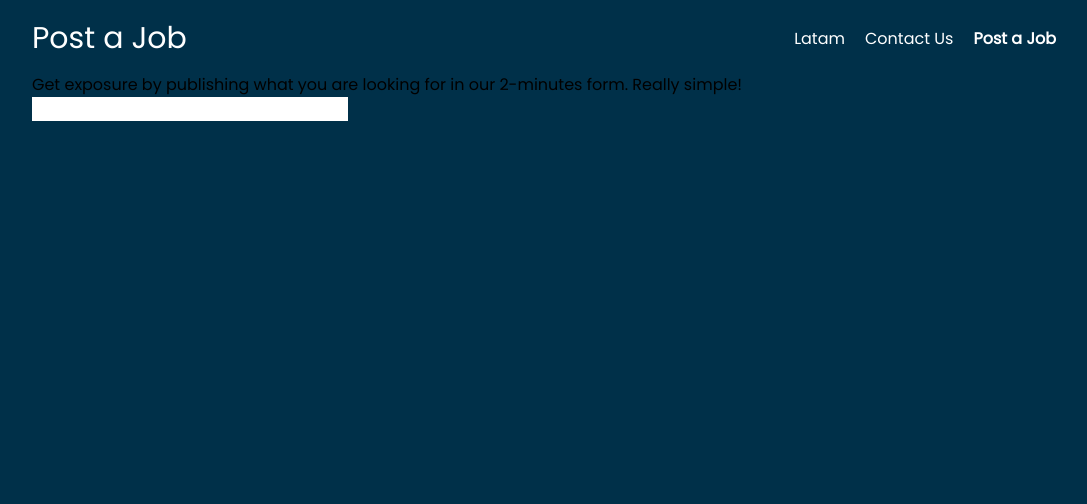
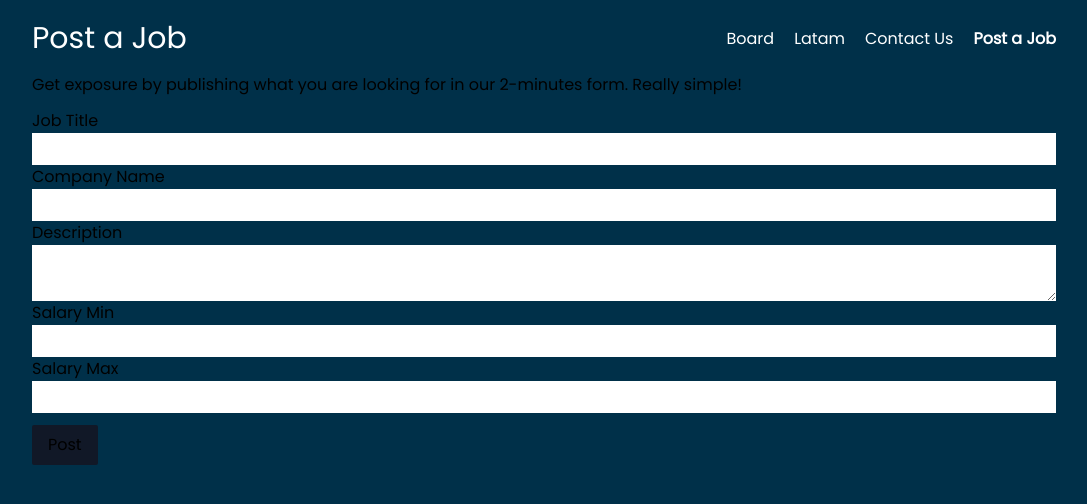
Before and after one commit to Hire-Latam/hire-latam, a Nuxt app: page /post-job in a window 1280 px wide. Shown: the top 504 px of the page, without its empty margins (96-1183 px from the left). Built offline with nearby package versions, Linux system fonts and the light colour scheme.

Commit message:
Add basic form for data

```diff
--- a/components/Navigation.vue
+++ b/components/Navigation.vue
@@ -3,6 +3,9 @@
     <nav class="flex justify-between">
       <a class="text-3xl text-white" href="/">{{ getTitle() }}</a>
       <ul class="flex flex-row items-center invisible sm:visible">
+        <a class="text-white ml-5 hover:underline cursor-pointer" href="/latam">
+          Board
+        </a>
         <a class="text-white ml-5 hover:underline cursor-pointer" href="/latam">
           Latam
         </a>
--- a/pages/post-job.vue
+++ b/pages/post-job.vue
@@ -6,8 +6,26 @@
         Get exposure by publishing what you are looking for in our 2-minutes
         form. Really simple!
       </p>
-      <form>
-        <input type="text" />
+      <form class="mt-3">
+        <div class="flex flex-col">
+          <label> Job Title </label>
+          <input class="p-1" type="text" name="job-title" />
+          <label> Company Name </label>
+          <input class="p-1" type="text" name="company-name" />
+          <label> Description </label>
+          <textarea class="p-1" name="description" />
+          <label> Salary Min </label>
+          <input class="p-1" type="number" name="salary-min" />
+          <label> Salary Max </label>
+          <input class="p-1" type="number" name="salary-max" />
+          <!-- Los tags, la wea :'v -->
+        </div>
+        <button
+          class="mt-3 bg-gray-900 align-right px-4 py-2 rounded-sm"
+          type="submit"
+        >
+          Post
+        </button>
       </form>
     </div>
   </div>
```
